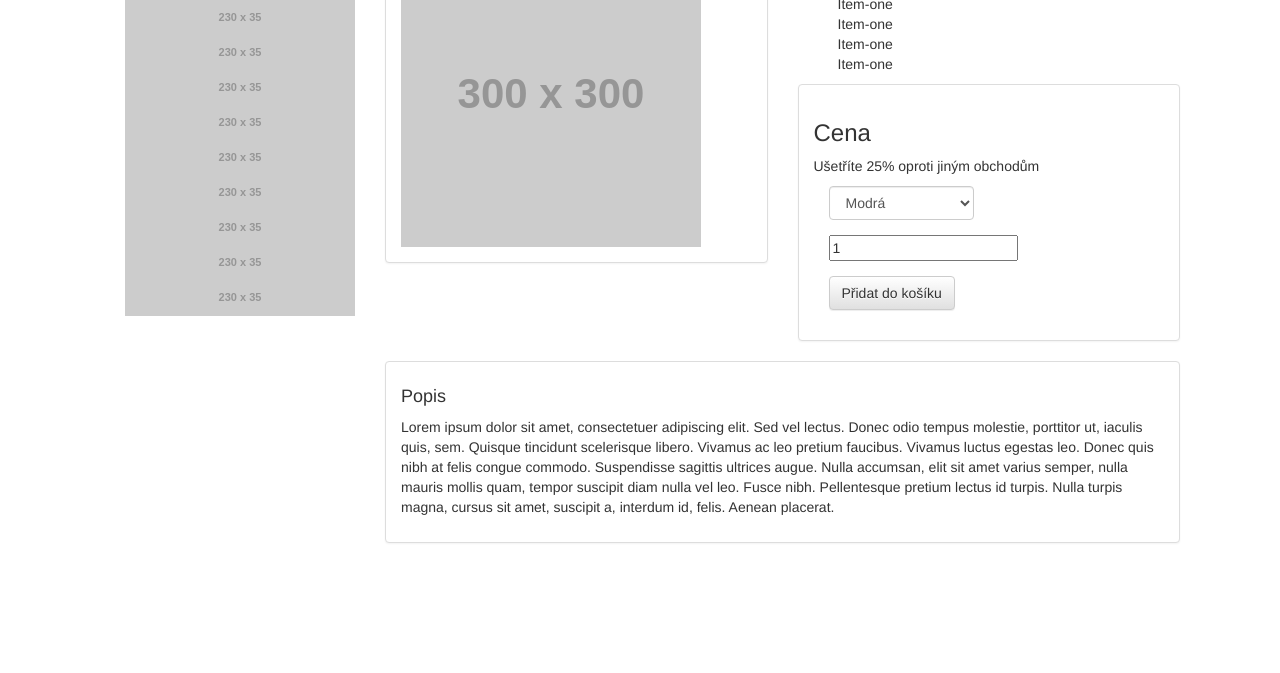
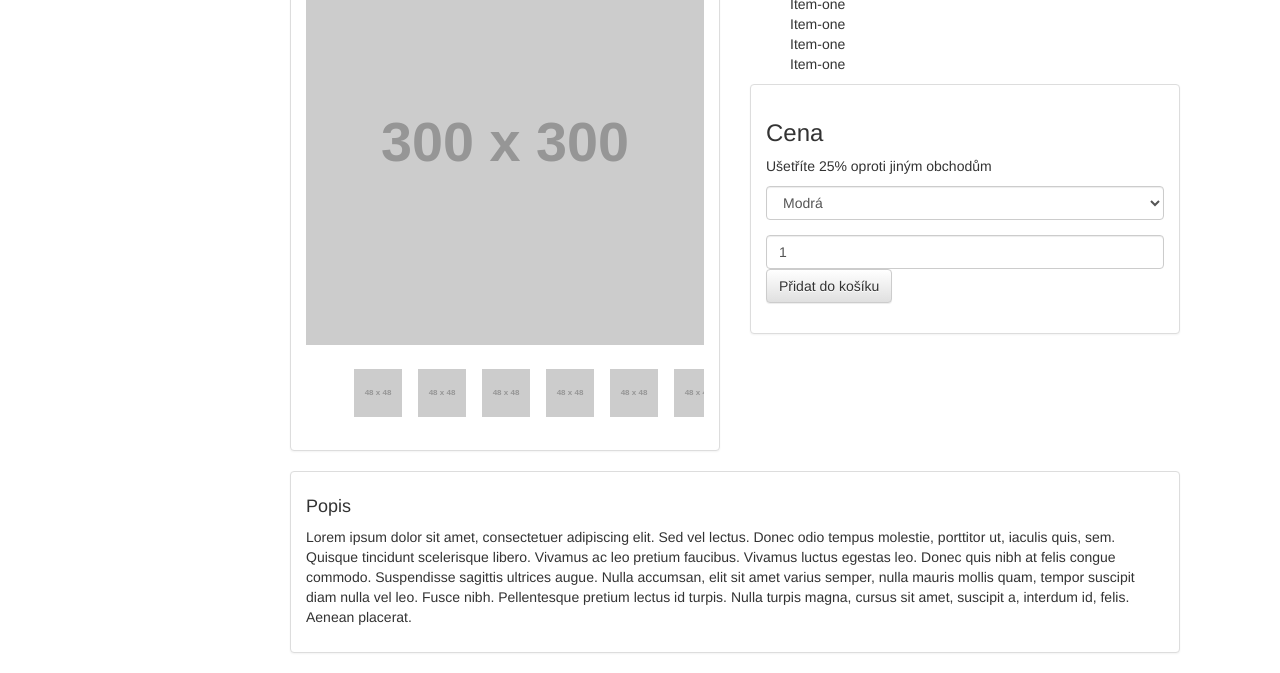
Before and after one commit to Prroky/E-shop, a plain HTML site: page detail.html in a window 1280 px wide. Shown: the part 141-814 px from the top of the page. Drawn offline with Linux system fonts and the light colour scheme; placeholder pictures from the web are drawn by us.

Commit message:
Modified detail

```diff
--- a/detail.html
+++ b/detail.html
@@ -43,26 +43,22 @@
       </nav>
     </div>
     <div id="content" class="container">
-      <div class="col-md-3">
-        <ul style="list-style-type:none;">
-          <li><a href="#"><img src="http://placehold.it/230x35"></a></li>
-          <li><a href="#"><img src="http://placehold.it/230x35"></a></li>
-          <li><a href="#"><img src="http://placehold.it/230x35"></a></li>
-          <li><a href="#"><img src="http://placehold.it/230x35"></a></li>
-          <li><a href="#"><img src="http://placehold.it/230x35"></a></li>
-          <li><a href="#"><img src="http://placehold.it/230x35"></a></li>
-          <li><a href="#"><img src="http://placehold.it/230x35"></a></li>
-          <li><a href="#"><img src="http://placehold.it/230x35"></a></li>
-          <li><a href="#"><img src="http://placehold.it/230x35"></a></li>
-          <li><a href="#"><img src="http://placehold.it/230x35"></a></li>
-          <li><a href="#"><img src="http://placehold.it/230x35"></a></li>
-        </ul>
+      <div class="col-md-2">
+        <a href="#" class="btn btn-default btn-lg">&lt; zpět</a>
       </div>
-      <div class="col-md-9">
+      <div class="col-md-10">
         <div class="col-md-6">
           <div class="panel panel-default">
             <div class="panel-body">
-               <img src="http://placehold.it/300x300">
+               <img src="http://placehold.it/300x300" style="width: 100%;">
+               <ul style="list-style-type:none;margin-top: 16px;display: flex;overflow-x: auto;">
+                 <li style="padding: 8px;"><img src="http://placehold.it/48x48"></li>
+                 <li style="padding: 8px;"><img src="http://placehold.it/48x48"></li>
+                 <li style="padding: 8px;"><img src="http://placehold.it/48x48"></li>
+                 <li style="padding: 8px;"><img src="http://placehold.it/48x48"></li>
+                 <li style="padding: 8px;"><img src="http://placehold.it/48x48"></li>
+                 <li style="padding: 8px;"><img src="http://placehold.it/48x48"></li>
+               </ul>
             </div>
           </div>
 
@@ -83,7 +79,7 @@
             <div class="panel-body">
               <h3>Cena</h3>
               <p>Ušetříte 25% oproti jiným obchodům</p>
-              <form class="col-md-6">
+              <form>
                 <div class="form-group">
                 <select class="form-control">
                   <option>Modrá</option>
@@ -94,10 +90,8 @@
                 </select>
                 </div>
                 <div class="form-group">
-                  <input type="number" value="1" title="Množství">
-                </div>
-                <div class="form-group">
-                <button type="submit" class="btn btn-default">Přidat do košíku</button>
+                  <input type="number" value="1" title="Množství" class="form-control">
+                  <input type="submit" class="btn btn-default" value="Přidat do košíku">
                 </div>
               </form>
             </div>
```
